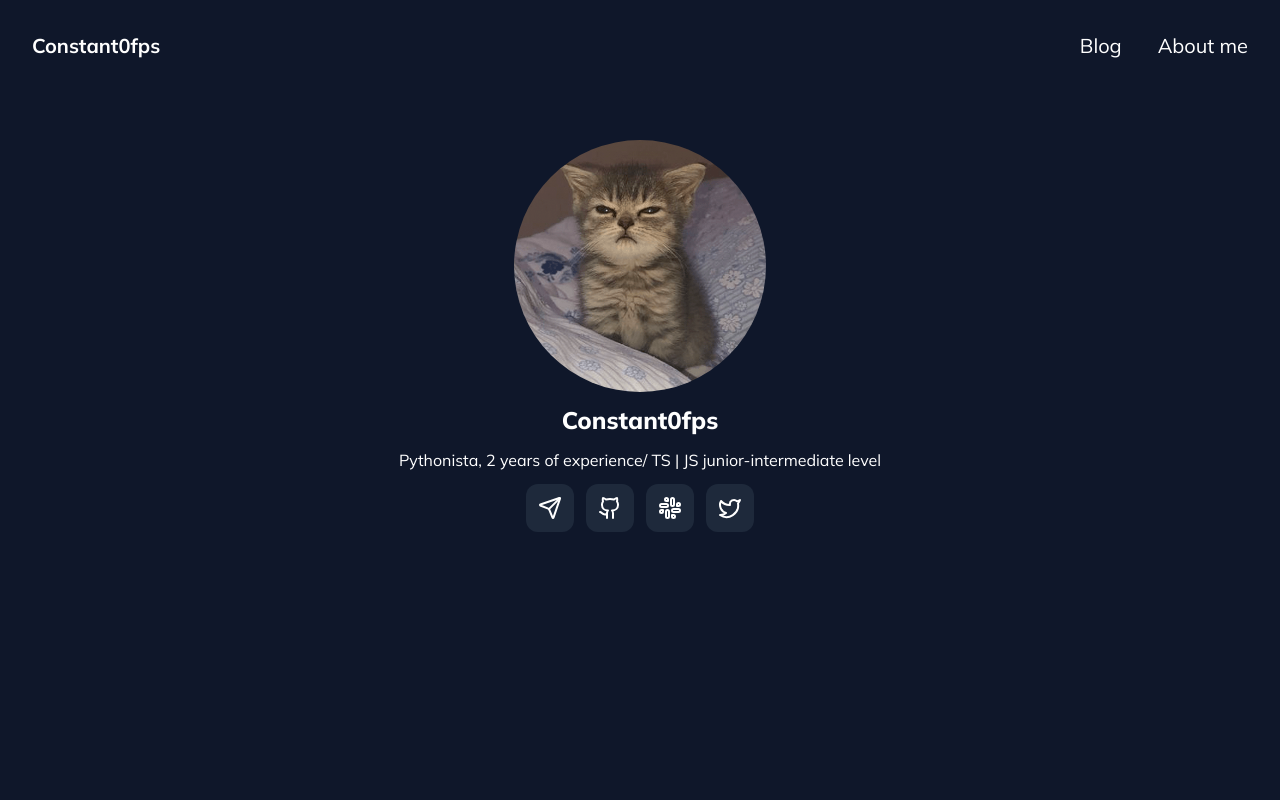
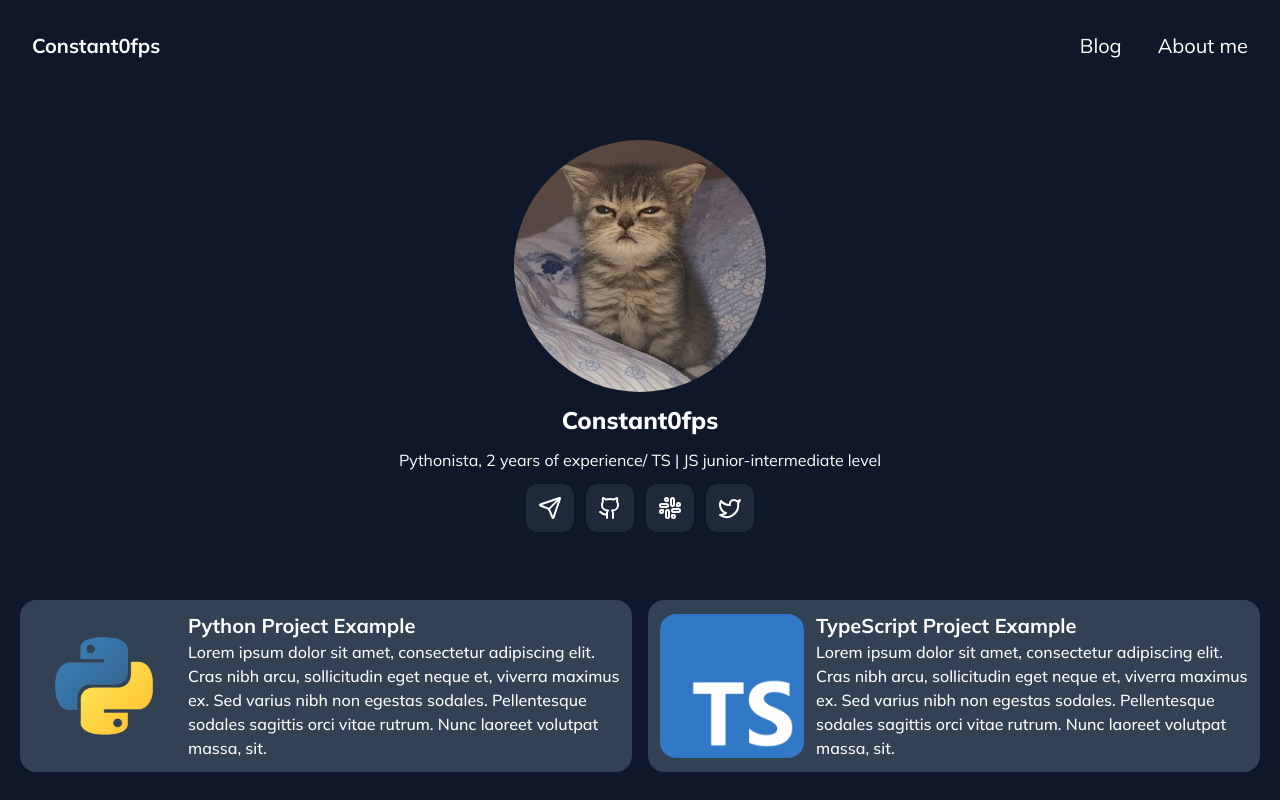
Before and after one commit to Constant10fps/site, a SvelteKit app: page / in a window 1280 px wide. Built offline with nearby package versions, Linux system fonts and the light colour scheme.

Commit message:
added projects div to landing page

```diff
--- a/src/routes/+page.svelte
+++ b/src/routes/+page.svelte
@@ -5,6 +5,7 @@
 	}
 </script>
 
+<!--@me and contacts menu-->
 <div class="flex flex-col items-center gap-3 py-12">
 	<img src="/favicon.png" alt="avatar" class="rounded-full aspect-square" />
 	<div class="text-2xl font-extrabold">Constant0fps</div>
@@ -30,4 +31,44 @@
 		>
 	</div>
 </div>
-<div class="grid grid-cols-2"></div>
+<!--Projects-->
+<div class="grid grid-cols-2 gap-4">
+	<a
+		class="flex flex-row items-center gap-3 p-3 bg-left-top bg-slate-700 rounded-2xl hover:bg-slate-600 active:scale-95 transition-all"
+		href="https://github.com/Constant10fps/shooter"
+	>
+		<img
+			src="/pythonlogo.png"
+			alt="logo"
+			class="rounded-2xl aspect-square size-36"
+		/>
+		<div class="flex flex-col items-start">
+			<div class="text-xl font-bold">Python Project Example</div>
+			<div class="text-base font-medium text-left">
+				Lorem ipsum dolor sit amet, consectetur adipiscing elit. Cras nibh arcu,
+				sollicitudin eget neque et, viverra maximus ex. Sed varius nibh non
+				egestas sodales. Pellentesque sodales sagittis orci vitae rutrum. Nunc
+				laoreet volutpat massa, sit.
+			</div>
+		</div>
+	</a>
+	<a
+		class="flex flex-row items-center gap-3 p-3 bg-left-top bg-slate-700 rounded-2xl hover:bg-slate-600 active:scale-95 transition-all"
+		href="https://github.com/Constant10fps/site"
+	>
+		<img
+			src="/tslogo.png"
+			alt="logo"
+			class="rounded-2xl aspect-square size-36"
+		/>
+		<div class="flex flex-col items-start">
+			<div class="text-xl font-bold">TypeScript Project Example</div>
+			<div class="text-base font-medium text-left">
+				Lorem ipsum dolor sit amet, consectetur adipiscing elit. Cras nibh arcu,
+				sollicitudin eget neque et, viverra maximus ex. Sed varius nibh non
+				egestas sodales. Pellentesque sodales sagittis orci vitae rutrum. Nunc
+				laoreet volutpat massa, sit.
+			</div>
+		</div>
+	</a>
+</div>
```
Also changed, not shown: static/pythonlogo.png (added), static/tslogo.png (added). Lines whose indentation alone changed are shown as unchanged.
